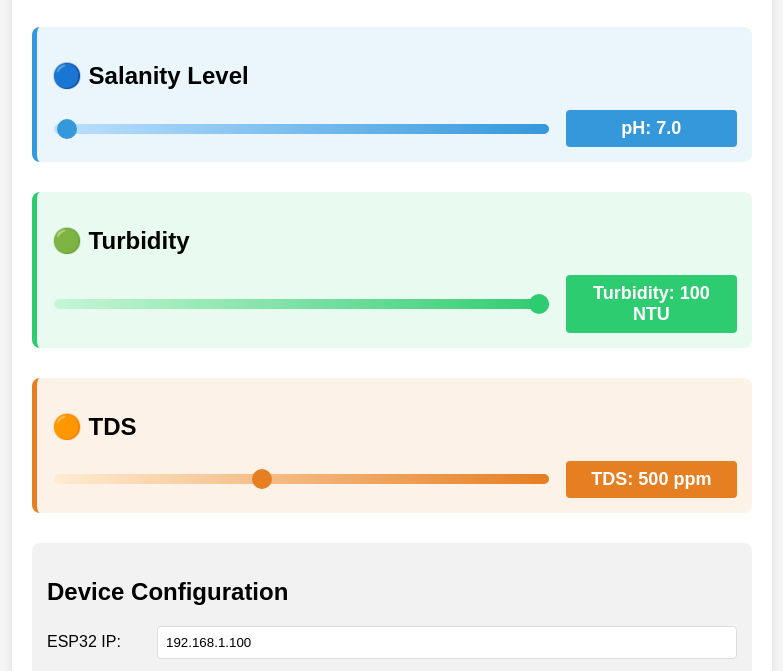
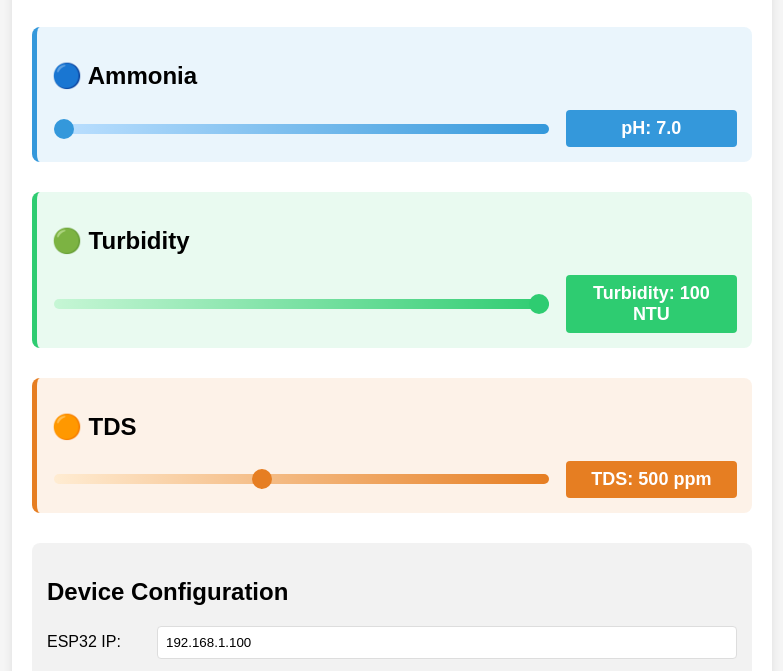
Before and after one commit to DsMans0021/dsmans, a plain HTML site: page index.html in a window 1280 px wide. Shown: the part 101-772 px from the top of the page, without its empty margins (248-1031 px from the left). Drawn offline with Linux system fonts and the light colour scheme.

Commit message:
Update index.html

```diff
--- a/index.html
+++ b/index.html
@@ -199,9 +199,9 @@
 
         <!-- pH Control -->
         <div class="control-section ph-section">
-            <h2>🔵 Salanity Level</h2>
+            <h2>🔵 Ammonia</h2>
             <div class="slider-container">
-                <input type="range" id="ph-slider" class="slider" min="0" max="1200" step="0.1" value="7.0">
+                <input type="range" id="ph-slider" class="slider" min="0.25" max="8" step="0.25" value="0.25">
                 <div id="ph-display" class="value-display ph-display">pH: 7.0</div>
             </div>
         </div>
```
